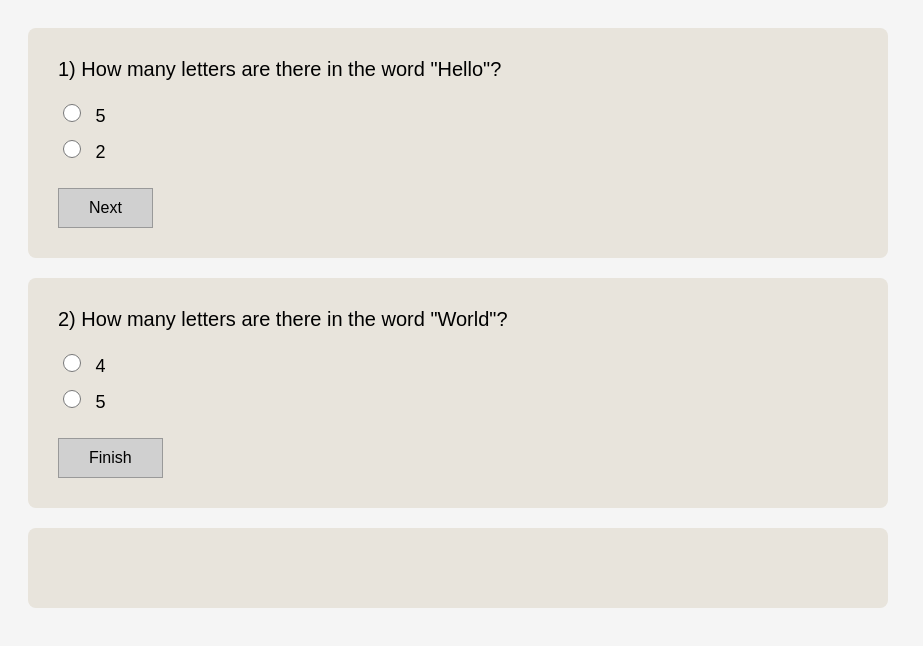
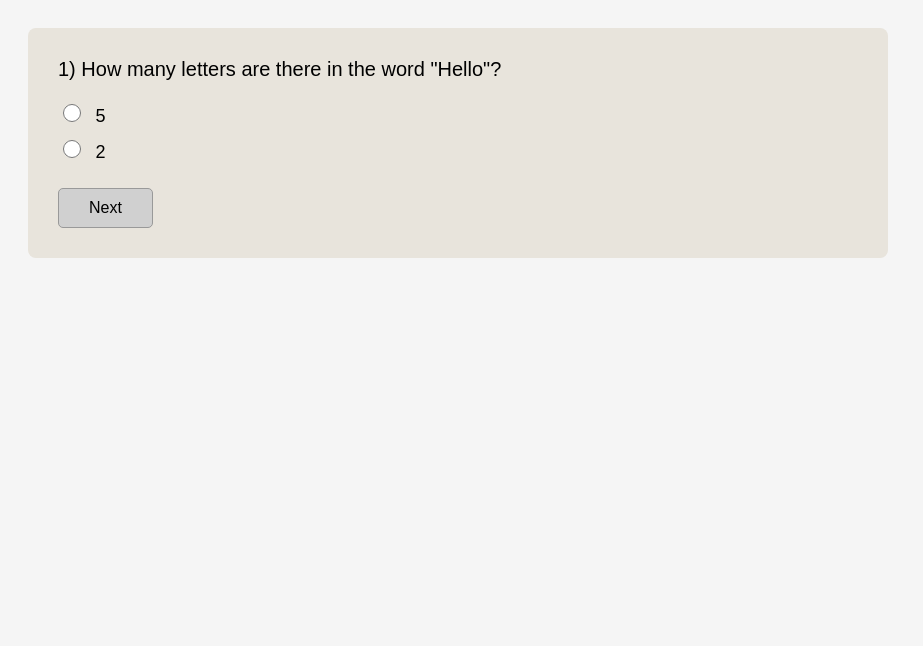
Before and after one commit to Max1mKostenko/JS-Step, a plain HTML site: page hw_6/index.html in a window 1280 px wide. Shown: the whole page, without its empty margins (0-923 px from the left). Drawn offline with Linux system fonts and the light colour scheme.

Commit message:
upd hw 6

```diff
--- a/hw_6/index.html
+++ b/hw_6/index.html
@@ -17,6 +17,7 @@
           padding: 30px;
           margin-bottom: 20px;
           max-width: 800px;
+          display: none;
       }
 
       .question-box.active {
@@ -39,13 +40,17 @@
       }
 
       label {
-          font-size: 18px;}
+          font-size: 18px;
+          cursor: pointer;
+      }
 
       button {
           background: #d0d0d0;
           border: 1px solid #999;
           padding: 10px 30px;
           font-size: 16px;
+          border-radius: 5px;
+          cursor: pointer;
           margin-top: 15px;
       }
   </style>
```
